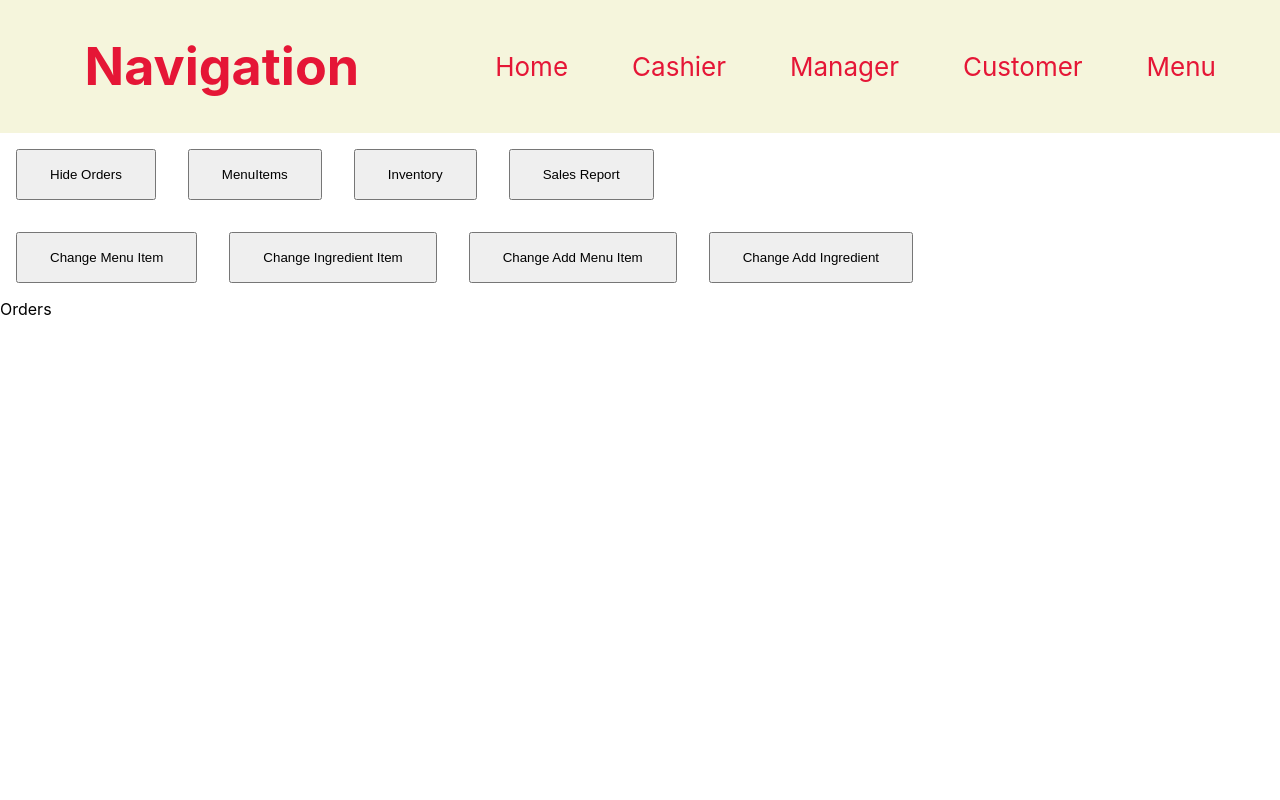
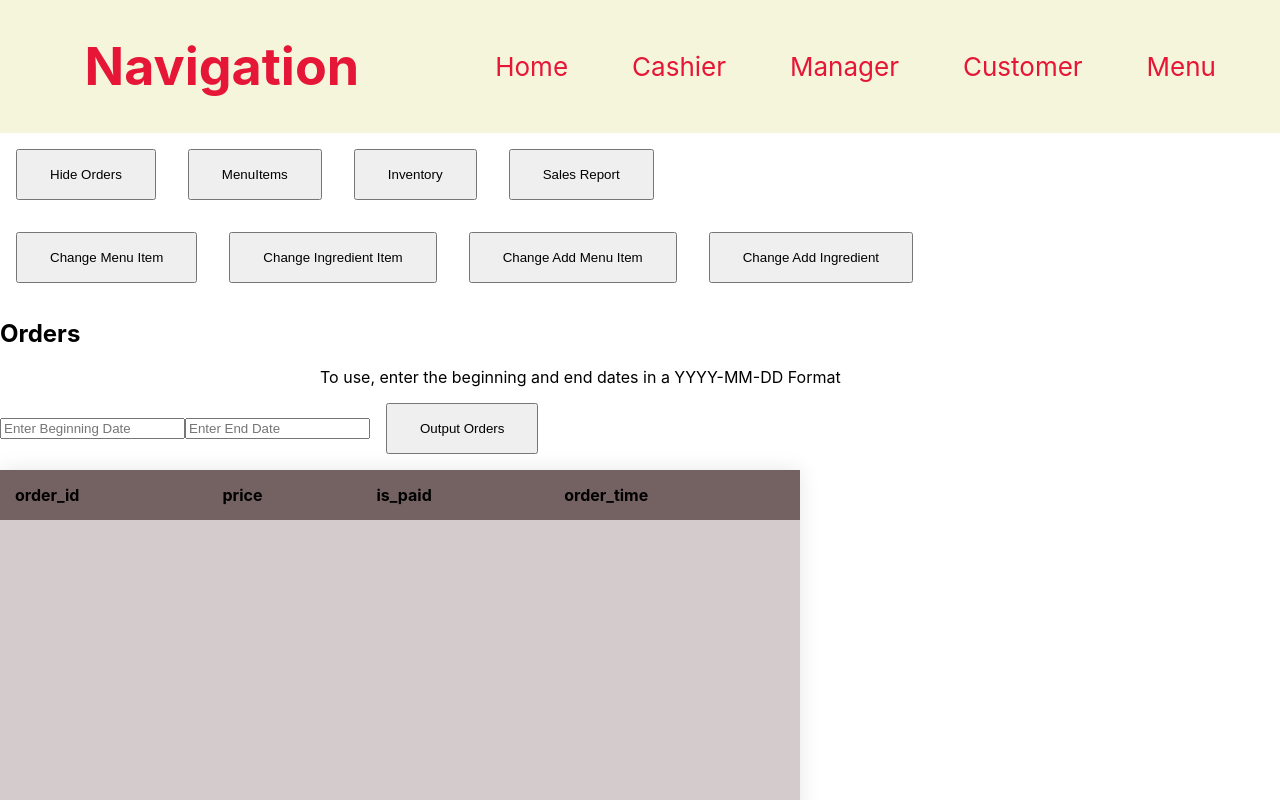
Before and after one commit to CSCE315-Spring23/Project3_Team_71, a React (Create React App) app in the folder client/: page /manager in a window 1280 px wide. Both pictures are taken after a click on the button "Orders". Shown: the top 800 px of the page. Built offline with nearby package versions, Linux system fonts and the light colour scheme.

Commit message:
added orders list

```diff
--- a/client/src/pages/manager/Orders.js
+++ b/client/src/pages/manager/Orders.js
@@ -1,8 +1,78 @@
 import React, { useEffect, useState } from "react";
 
+//YYYY-MM-DD FORMAT
+
 const Orders = () => {
+  const [items, setOrders] = useState([]);
+
+  const [beginning, setBeginningDate] = useState('');
+  const [end, setEndDate] = useState ('');
+
+  const handleBeginningChange = (event) => {
+    setBeginningDate(event.target.value);
+  };
+
+  const handleEndChange = (event) => {
+    setEndDate(event.target.value);
+  };
+
+  const handleSubmit = async () => {
+
+    //console.log("/changeIngredient/:"+id+"/:"+quantity+"/:"+name);
+    const res = await fetch("http://localhost:3001/orders/" + beginning + "/" + end);
+    const getdata= await res.json();
+    setOrders(getdata);
+    console.log(getdata);
+  };
   return (
-    <div>Orders</div>
+    <div>
+      <h2>Orders</h2>
+
+      <p>To use, enter the beginning and end dates in a YYYY-MM-DD Format</p>
+
+      <form>
+        <input
+        type = "text"
+        id = "beginningdate"
+        name ="Beginning Date"
+        required = "required"
+        placeholder="Enter Beginning Date"
+        value = {beginning}
+        onChange = {handleBeginningChange}
+        />
+        <input
+        type = "text"
+        id = "enddate"
+        name ="End Date"
+        placeholder="Enter End Date"
+        required = "required"
+        value = {end}
+        onChange = {handleEndChange}
+        />
+        <button type ="button" onClick ={handleSubmit}>Output Orders</button>
+      </form>
+
+      <table className="table table-bordered text-white">
+      <thead>
+        <tr>
+          <th>order_id</th>
+          <th>price</th>
+          <th>is_paid</th>
+          <th>order_time</th>
+        </tr>
+      </thead>
+      <tbody>
+          {items.map((order_list) =>(
+            <tr>
+              <td>{order_list.order_id}</td>
+              <td>{order_list.price}</td>
+              <td>{order_list.is_paid ? "true" : "false"}</td>
+              <td>{order_list.order_time}</td>
+            </tr>
+          ))}
+      </tbody>
+    </table>
+    </div>
   )
 }
 
```
Also changed, not shown: 1 other file (tests, documents, lock files or other folders).
